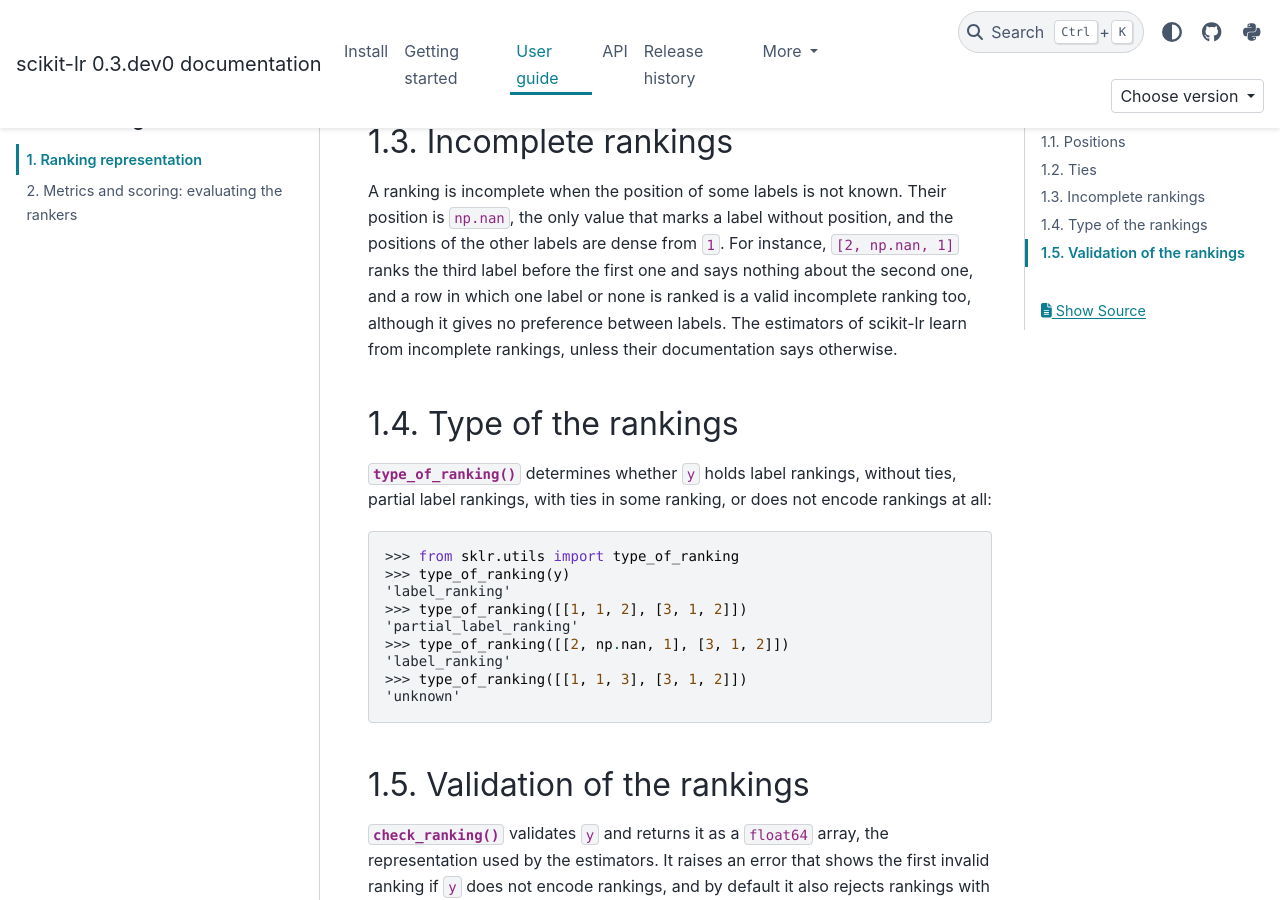
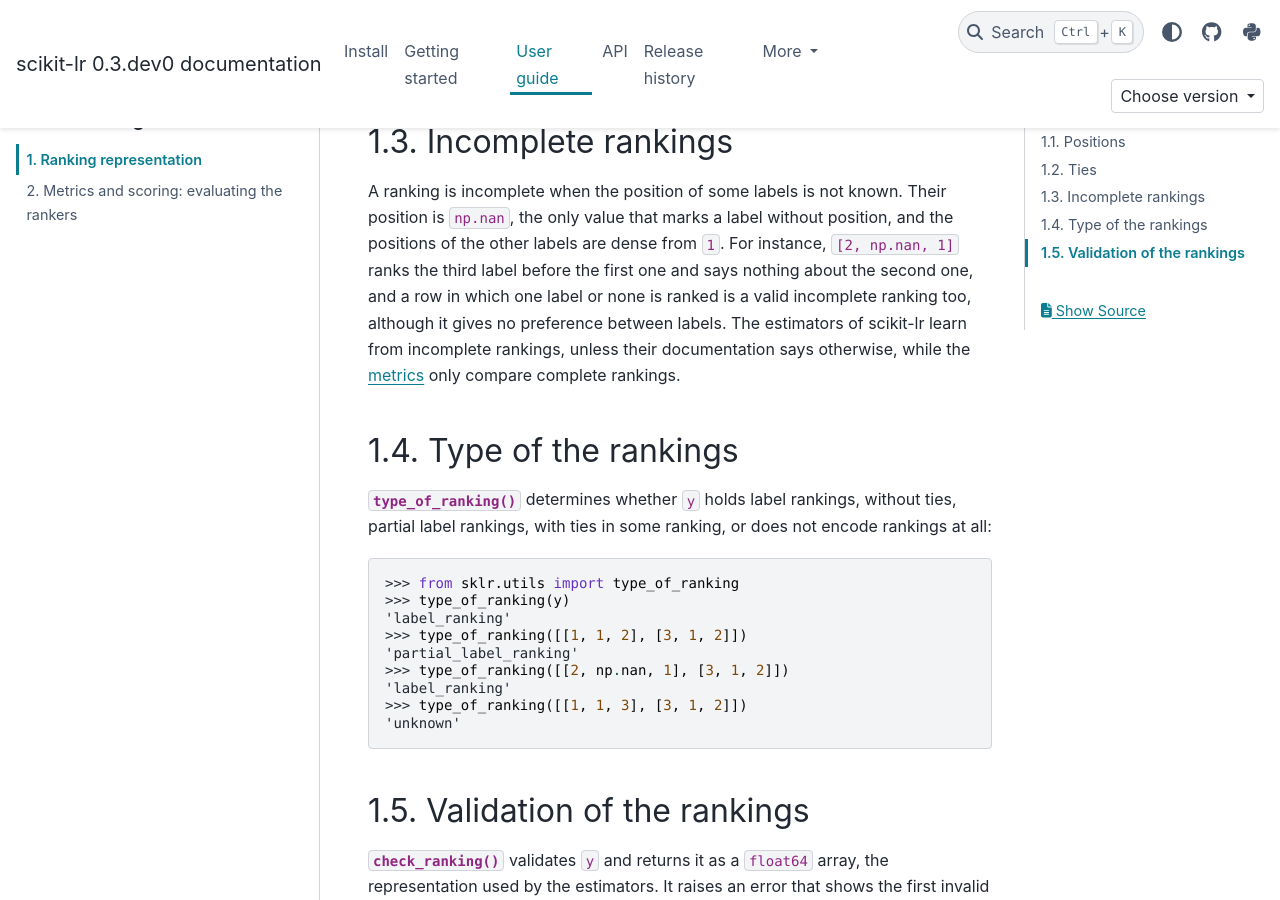
Before and after one commit to alfaro96/scikit-lr, a Sphinx documentation site: the page built from doc/modules/ranking_representation.rst, in a window 1280 px wide and 900 px high, scrolled down 967 px. Built offline with Sphinx 7.4.7 and the PyData theme 0.15.4, drawn with Linux system fonts in a browser that asks for light colours; pages that are not in the unit, such as notebooks, are missing from menus; the version number is read from the project's files by our own code.

Commit message:
docs: link the metrics from the ranking representation page
Say that the metrics only compare complete rankings, unlike the
estimators, which learn from incomplete ones, and underline the title
and the sections of the page with the heading levels of the rest of
the documentation.

```diff
--- a/doc/modules/ranking_representation.rst
+++ b/doc/modules/ranking_representation.rst
@@ -1,6 +1,5 @@
 .. _ranking_representation:
 
-======================
 Ranking representation
 ======================
 
@@ -13,7 +12,7 @@ array ``y`` of shape ``(n_samples, n_labels)``, with at least two labels, which
 plays the role of the target ``y`` of the scikit-learn estimators.
 
 Positions
-=========
+---------
 
 Each row of ``y`` is a ranking and each column a label: ``y[i, j]`` is the position
 of label ``j`` in ranking ``i``, from ``1`` for the most preferred label. A row
@@ -29,7 +28,7 @@ The positions are integers, which may be stored with an integer or a floating
 point dtype.
 
 Ties
-====
+----
 
 In partial label ranking, the rankings may have ties, which means that there is
 no preference between some labels. Tied labels share their position, and the
@@ -38,7 +37,7 @@ position, without gaps. For instance, ``[1, 1, 2]`` ranks the first two labels
 first, tied, and the third label last, while ``[1, 1, 3]`` is not a valid ranking.
 
 Incomplete rankings
-===================
+-------------------
 
 A ranking is incomplete when the position of some labels is not known. Their
 position is ``np.nan``, the only value that marks a label without position, and
@@ -47,10 +46,11 @@ the positions of the other labels are dense from ``1``. For instance,
 about the second one, and a row in which one label or none is ranked is a valid
 incomplete ranking too, although it gives no preference between labels. The
 estimators of scikit-lr learn from incomplete rankings, unless their documentation
-says otherwise.
+says otherwise, while the :ref:`metrics <model_evaluation>` only compare complete
+rankings.
 
 Type of the rankings
-====================
+--------------------
 
 :func:`type_of_ranking` determines whether ``y`` holds label rankings, without
 ties, partial label rankings, with ties in some ranking, or does not encode
@@ -67,7 +67,7 @@ rankings at all:
 'unknown'
 
 Validation of the rankings
-==========================
+--------------------------
 
 :func:`check_ranking` validates ``y`` and returns it as a ``float64`` array, the
 representation used by the estimators. It raises an error that shows the first
```
